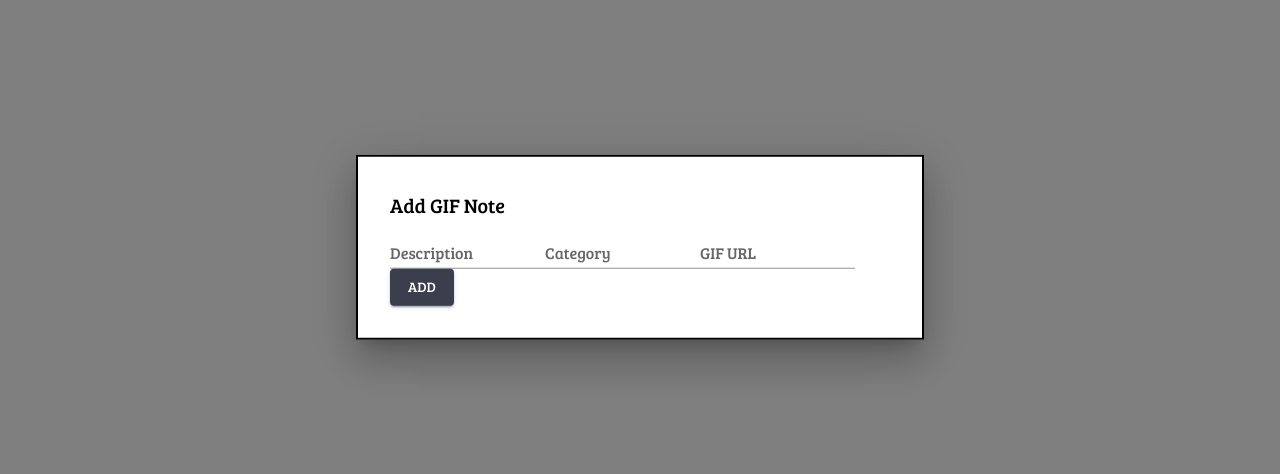
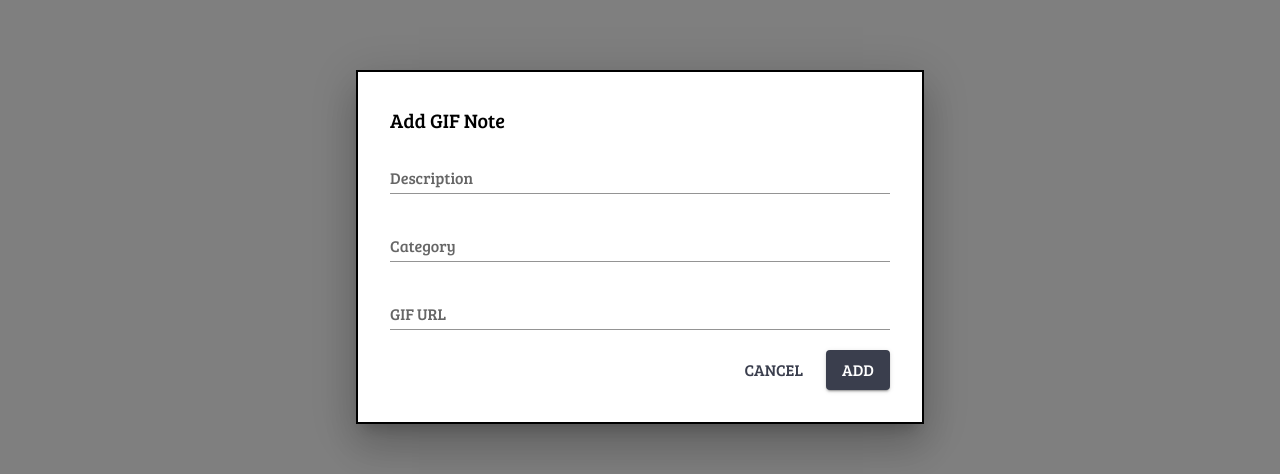
Before and after one commit to saularraffi/GifKeep, a React (Create React App) app: page / in a window 1280 px wide. Both pictures are taken after a click on the button "menu". Shown: the part 153-627 px from the top of the page. Built offline with nearby package versions, Linux system fonts and the light colour scheme; no server answers.

Commit message:
make form function, calling api post method

```diff
--- a/src/components/GifNotesView/GifNoteTile.js
+++ b/src/components/GifNotesView/GifNoteTile.js
@@ -1,7 +1,6 @@
 import { React } from 'react'
 import { Container, Typography, Paper } from '@mui/material'
 
-const GifNoteTile = ({note, gifUrl}) => {
 const styles = {
     root: {
         backgroundColor: "white",
@@ -17,6 +16,7 @@ const GifNoteTile = ({note, gifUrl}) => {
     }
 }
 
+const GifNoteTile = ({note, gifUrl}) => {
     return (
         <Paper style={styles.root} elevation={2}>
             <img src={gifUrl} alt="" style={styles.img}/>
--- a/src/components/GifNotesView/index.js
+++ b/src/components/GifNotesView/index.js
@@ -8,8 +8,8 @@ const GifNoteView = () => {
     const [gifNotes, setGifNotes] = useState([]);
 
     useEffect(() => {
-        getGifNotes().then(data => {
-            setGifNotes(data);
+        getGifNotes().then(res => {
+            setGifNotes(res.data);
         });
     }, [])
 
--- a/src/components/TopAppBar/AddGifNotePopup.js
+++ b/src/components/TopAppBar/AddGifNotePopup.js
@@ -1,7 +1,9 @@
 import { React, useState, forwardRef, useImperativeHandle } from 'react'
 import { Box, Modal, Typography, TextField, Button  } from '@mui/material';
+import { postGifNote } from '../../services/gifyuApi';
 
 const style = {
+    root: {
         position: 'absolute',
         top: '50%',
         left: '50%',
@@ -11,16 +13,47 @@ const style = {
         border: '2px solid #000',
         boxShadow: 24,
         p: 4,
+    },
+    inputField: {
+        width: "100%",
+        marginTop: "10px",
+        marginBottom: "10px"
+    },
+    buttons: {
+        marginTop: "10px",
+        marginLeft: "15px",
+        float: "right",
+        fontSize: "1rem"
+    }
 };
 
 const AddGifNotePopup = forwardRef((props, ref) => {
+    const [description, setDescription] = useState("");
+    const [category, setCategory] = useState("");
+    const [gifUrl, setGifUrl] = useState("");
     const [open, setOpen] = useState(false);
+
     const handleOpen = () => setOpen(true);
-    const handleClose = () => setOpen(false);
+    const handleClose = () => {
+        setDescription("");
+        setCategory("");
+        setGifUrl("");
+        setOpen(false);
+    }
 
     useImperativeHandle(ref, () => ({
         handleOpen,
     }));
+
+    const addGifNote = () => {
+        postGifNote(description, category, gifUrl).then(data => {
+            console.log(data);
+        }).catch(err => {
+            console.log("error");
+            console.log(err);
+        })
+        handleClose()
+    }
 
     return (
         <Modal
@@ -29,14 +62,42 @@ const AddGifNotePopup = forwardRef((props, ref) => {
             aria-labelledby="modal-modal-title"
             aria-describedby="modal-modal-description"
         >
-            <Box sx={style}>
+            <Box sx={style.root}>
                 <Typography id="modal-modal-title" variant="h6" component="h2">
                     Add GIF Note
                 </Typography>
-                <TextField label="Description" variant="standard"></TextField>
-                <TextField label="Category" variant="standard"></TextField>
-                <TextField label="GIF URL" variant="standard"></TextField>
-                <Button variant="contained">Add</Button>
+                <div>
+                    <TextField
+                        onChange={(e) => setDescription(e.target.value)}
+                        value={description}
+                        label="Description"
+                        variant="standard"
+                        autoComplete="off"
+                        sx={style.inputField}>
+                    </TextField>
+                </div>
+                <div>
+                    <TextField
+                        onChange={(e) => setCategory(e.target.value)}
+                        value={category}
+                        label="Category"
+                        variant="standard"
+                        autoComplete="off"
+                        sx={style.inputField}>
+                    </TextField>
+                </div>
+                <div>
+                    <TextField
+                        onChange={(e) => setGifUrl(e.target.value)}
+                        value={gifUrl}
+                        label="GIF URL"
+                        variant="standard"
+                        autoComplete="off"
+                        sx={style.inputField}>
+                    </TextField>
+                </div>
+                <Button onClick={addGifNote} variant="contained" sx={style.buttons}>Add</Button>
+                <Button onClick={handleClose} sx={style.buttons}>Cancel</Button>
             </Box>
         </Modal>
     )
--- a/src/services/gifyuApi.js
+++ b/src/services/gifyuApi.js
@@ -3,5 +3,23 @@ import axios from 'axios';
 const baseUrl = "http://localhost:8080/api/gifnotes"
 
 export function getGifNotes() {
-    return axios.get(baseUrl).then(res => res.data);
+    try {
+        const response = axios.get(baseUrl);
+        return response;
+    } catch (error) {
+        return error;
+    }
 }
+
+export function postGifNote(description, category, gifUrl) {
+    try {
+        const response = axios.post(baseUrl, {
+            note: description,
+            category: category,
+            gifUrl: gifUrl
+        });
+        return response;
+    } catch (error) {
+        return error;
+    }
+}
```
Also changed, not shown: 2 other files (tests, documents, lock files or other folders). Lines whose indentation alone changed are shown as unchanged.
